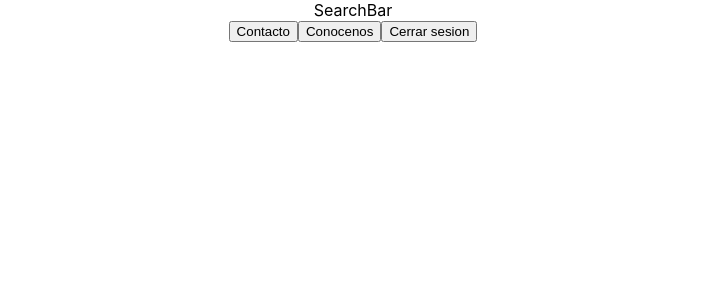
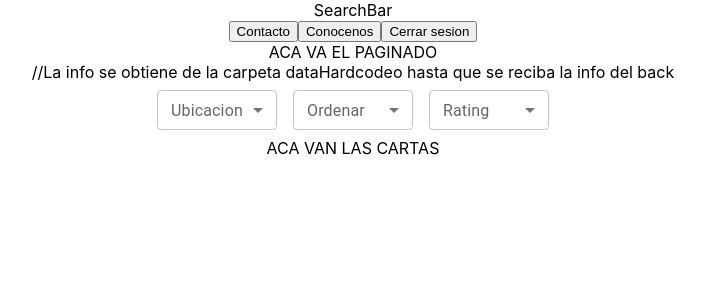
Before and after one commit to victorlavadoalva/PF-Food, a React (Create React App) app in the folder client/: page /home in a window 1280 px wide. Shown: the top 300 px of the page, without its empty margins (287-992 px from the left). Built offline with nearby package versions, Linux system fonts and the light colour scheme.

Commit message:
Fixed carpetas rutas

```diff
--- a/client/src/App.js
+++ b/client/src/App.js
@@ -1,9 +1,9 @@
-import { Routes, Route } from "react-router-dom";
+import { Route, Routes } from "react-router-dom";
 import './App.css';
-import Home from './pages/Home/index'
-import Landing from "./pages/Landing/index";
-import NavBar from "./components/NavBar/index";
-// importar componentes
+import NavBar from "./Components/NavBar";
+import Home from "./Pages/Home";
+import Landing from "./Pages/Landing/index.jsx";
+
 function App() {
   return (
     <div className="App">
@@ -11,8 +11,8 @@ function App() {
       <NavBar/>
       <main>
       <Routes>
-        <Route exact path='/' element ={Landing}/>
-        <Route exact path='/home' element ={Home}/>
+        <Route exact path='/' element ={<Landing/>}/>
+        <Route exact path='/home' element ={<Home/>}/>
       </Routes>
       </main>
       <footer></footer>
--- a/client/src/Components/Select/index.jsx
+++ b/client/src/Components/Select/index.jsx
@@ -1,7 +1,7 @@
+import { Select } from '@mui/material';
+import FormControl from '@mui/material/FormControl';
 import InputLabel from '@mui/material/InputLabel';
 import MenuItem from '@mui/material/MenuItem';
-import FormControl from '@mui/material/FormControl';
-import Select from '@mui/material/Select';
 
 export default function SelectSmall({ onChange, items, value, title }) {
 
--- a/client/src/Pages/Home/index.jsx
+++ b/client/src/Pages/Home/index.jsx
@@ -1,6 +1,6 @@
 import { useState } from 'react';
-import SelectSmall from './Components/Select';
-import { LOCATION, ORDER, RATING } from './dataHardcodeo/constants';
+import SelectSmall from '../../Components/Select';
+import { LOCATION, ORDER, RATING } from '../../dataHardcodeo/constants';
 
 import styles from "./index.module.css";
 
--- a/client/src/Pages/Landing/index.jsx
+++ b/client/src/Pages/Landing/index.jsx
@@ -1,6 +1,6 @@
+import { Link } from 'react-router-dom';
+import SearchBar from '../../Components/SearchBar';
 import './index.styles.css';
-import { Link } from 'react-router-dom';
-import SearchBar from '../../components/SearchBar/index';
 
 
 
```
